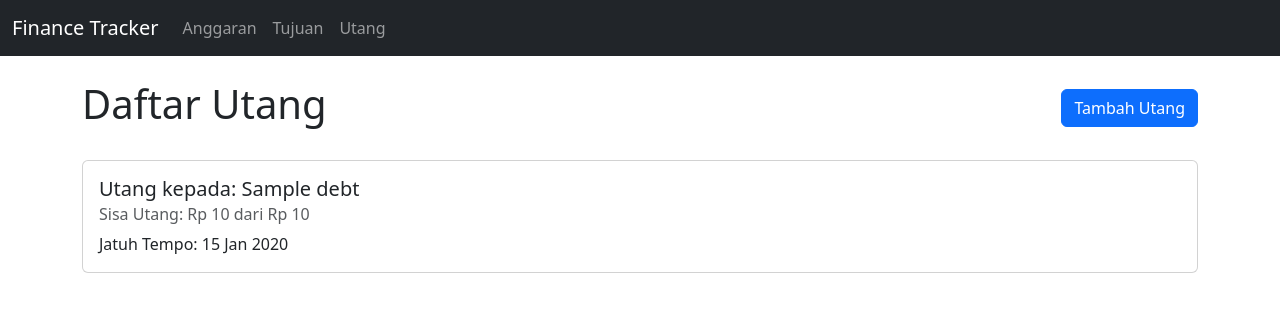
After one commit to dipoengoro/finance-tracker-app, a Django app: page /debts/ in a window 1280 px wide. The commit adds this page. Shown: the top 312 px of the page. Run offline with Django 5.2, Linux system fonts and the light colour scheme; tables that the repository leaves empty hold one stand-in row (values such as "Sample post").

Commit message:
feat: Add list and create views for Debts

```diff
--- a/templates/base.html
+++ b/templates/base.html
@@ -20,6 +20,9 @@
                     <li class="nav-item">
                         <a href="{% url 'goal_list' %}" class="nav-link">Tujuan</a>
                     </li>
+                    <li class="nav-item">
+                        <a href="{% url 'debt_list' %}" class="nav-link">Utang</a>
+                    </li>
                 </ul>
             </div>
         </div>
--- /dev/null
+++ b/transactions/templates/transactions/debt_list.html
@@ -0,0 +1,27 @@
+{% extends 'base.html' %}
+
+{% block title %}Daftar Utang{% endblock %}
+
+{% block content %}
+    <div class="d-flex justify-content-between align-items-center mb-4">
+        <h1>Daftar Utang</h1>
+        <a href="{% url 'debt_create' %}" class="btn btn-primary">Tambah Utang</a>
+    </div>
+
+    {% for debt in debts %}
+        <div class="card mb-3">
+            <div class="card-body">
+                <h5 class="card-title">Utang kepada: {{ debt.lender_name }}</h5>
+                <h6 class="card-subtitle mb-2 text-muted">
+                    Sisa Utang: Rp {{ debt.current_balance|floatformat:0 }} dari Rp
+                    {{ debt.initial_amount|floatformat:0 }}
+                </h6>
+                {% if debt.due_date %}
+                    <p class="card-text">Jatuh Tempo: {{ debt.due_date|date:"d M Y" }}</p>
+                {% endif %}
+            </div>
+        </div>
+    {% empty %}
+        <p>Tidak ada utang yang tercatat. Bagus!</p>
+    {% endfor %}
+{% endblock %}
--- a/transactions/urls.py
+++ b/transactions/urls.py
@@ -11,4 +11,6 @@ urlpatterns = [
     path('goals/', views.FinancialGoalListView.as_view(), name='goal_list'),
     path('goals/add/', views.FinancialGoalCreateView.as_view(), name='goal_create'),
     path('goals/<int:pk>/add_savings', views.add_saving_to_goal, name='goal_add_savings'),
+    path('debts/', views.DebtListView.as_view(), name='debt_list'),
+    path('debts/add/', views.DebtCreateView.as_view(), name='debt_create'),
 ]
--- a/transactions/views.py
+++ b/transactions/views.py
@@ -8,7 +8,7 @@ from django.views.generic import ListView, UpdateView, CreateView
 from django.urls import reverse_lazy
 from unicodedata import category
 
-from .models import Transaction, Category, Wallet, Payee, Budget, FinancialGoal
+from .models import Transaction, Category, Wallet, Payee, Budget, FinancialGoal, Debt
 from decimal import Decimal
 
 
@@ -187,3 +187,15 @@ def add_saving_to_goal(request, pk):
             goal.save()
 
     return redirect(reverse('goal_list'))
+
+class DebtListView(ListView):
+    model = Debt
+    template_name = 'transactions/debt_list.html'
+    context_object_name = 'debts'
+    ordering = ['due_date']
+
+class DebtCreateView(CreateView):
+    model = Debt
+    fields = ['lender_name', 'initial_amount', 'due_date', 'notes']
+    template_name = 'transactions/debt_form.html'
+    success_url = reverse_lazy('debt_list')
```
Also changed, not shown: transactions/templates/transactions/debt_form.html (added, +16 -0 lines).
